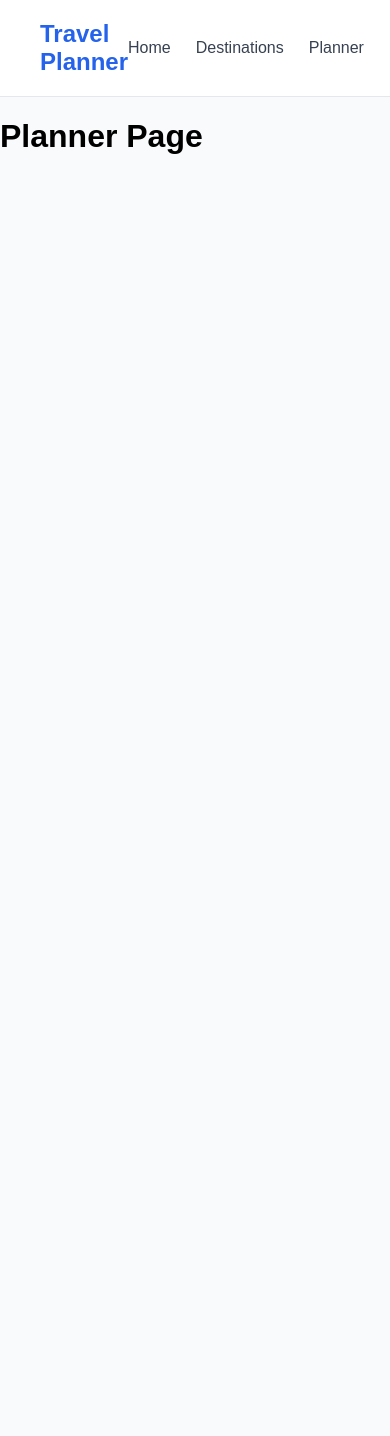
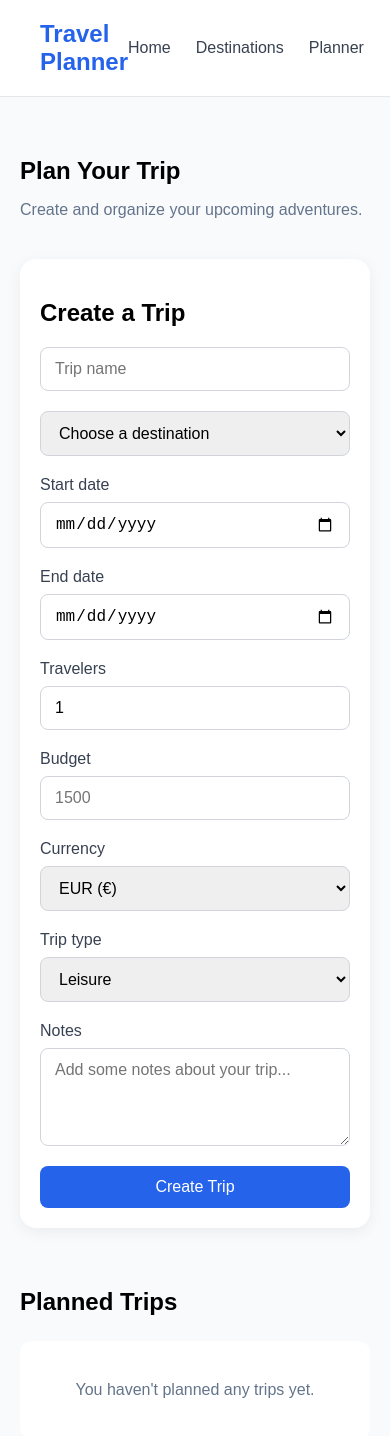
Before and after one commit to vanesapoghosyann/travel-planer-app, a React (Vite) app: page /planner in a window 390 px wide. Shown: the top 1436 px of the page. Before the commit the page ends 844 px from the top, so only its background shows below. Built offline with nearby package versions, Linux system fonts and the light colour scheme.

Commit message:
Add advanced trip information fields

```diff
--- a/src/components/TripCard.jsx
+++ b/src/components/TripCard.jsx
@@ -0,0 +1,38 @@
+function TripCard({ trip, onDelete }) {
+  return (
+    <article className="trip-card">
+      <div>
+        <h3>{trip.name}</h3>
+
+        <p>📍 {trip.destination}</p>
+
+        <p>
+          📅 {trip.startDate} → {trip.endDate}
+        </p>
+
+        <p>👥 {trip.travelers} travelers</p>
+
+        <p>
+          💰 {trip.budget} {trip.currency}
+        </p>
+
+        <p>🏷️ {trip.tripType}</p>
+
+        {trip.notes && (
+          <p className="trip-notes">
+            📝 {trip.notes}
+          </p>
+        )}
+      </div>
+
+      <button
+        className="delete-trip-button"
+        onClick={() => onDelete(trip.id)}
+      >
+        Delete
+      </button>
+    </article>
+  );
+}
+
+export default TripCard;
--- /dev/null
+++ b/src/pages/Planner.css
@@ -0,0 +1,180 @@
+.planner-page {
+  max-width: 1200px;
+  margin: 0 auto;
+  padding: 60px 40px;
+}
+
+.planner-header {
+  margin-bottom: 40px;
+}
+
+.planner-header h1 {
+  margin-bottom: 10px;
+}
+
+.planner-header p {
+  color: #64748b;
+}
+
+.trip-form-section {
+  padding: 30px;
+  margin-bottom: 60px;
+  background: white;
+  border-radius: 16px;
+  box-shadow: 0 4px 15px rgba(0, 0, 0, 0.06);
+}
+
+.trip-form {
+  display: grid;
+  gap: 20px;
+}
+
+.trip-form input,
+.trip-form select {
+  width: 100%;
+  padding: 12px 14px;
+
+  border: 1px solid #d1d5db;
+  border-radius: 8px;
+
+  font-size: 1rem;
+}
+
+.trip-form label {
+  display: grid;
+  gap: 8px;
+  color: #374151;
+}
+
+.trip-form button {
+  width: fit-content;
+  padding: 12px 22px;
+
+  border: none;
+  border-radius: 8px;
+
+  background: #2563eb;
+  color: white;
+
+  font-size: 1rem;
+  cursor: pointer;
+}
+
+.trip-form button:hover {
+  background: #1d4ed8;
+}
+
+.planned-trips h2 {
+  margin-bottom: 25px;
+}
+
+.trips-grid {
+  display: grid;
+  grid-template-columns: repeat(3, 1fr);
+  gap: 25px;
+}
+
+.trip-card {
+  display: flex;
+  flex-direction: column;
+  justify-content: space-between;
+
+  min-height: 200px;
+  padding: 25px;
+
+  background: white;
+  border-radius: 16px;
+
+  box-shadow: 0 4px 15px rgba(0, 0, 0, 0.06);
+}
+
+.trip-card h3 {
+  margin-top: 0;
+  margin-bottom: 15px;
+}
+
+.trip-card p {
+  color: #64748b;
+}
+
+.delete-trip-button {
+  align-self: flex-start;
+
+  margin-top: 20px;
+  padding: 8px 14px;
+
+  border: none;
+  border-radius: 6px;
+
+  background: #fee2e2;
+  color: #dc2626;
+
+  cursor: pointer;
+}
+
+.delete-trip-button:hover {
+  background: #fecaca;
+}
+
+.empty-trips {
+  padding: 40px;
+
+  text-align: center;
+
+  background: white;
+  border-radius: 12px;
+
+  color: #64748b;
+}
+
+
+@media (max-width: 900px) {
+  .trips-grid {
+    grid-template-columns: repeat(2, 1fr);
+  }
+}
+
+@media (max-width: 600px) {
+  .planner-page {
+    padding: 40px 20px;
+  }
+
+  .trip-form-section {
+    padding: 20px;
+  }
+
+  .trips-grid {
+    grid-template-columns: 1fr;
+  }
+
+  .trip-form button {
+    width: 100%;
+  }
+}
+
+.trip-form textarea {
+  width: 100%;
+  padding: 12px 14px;
+
+  border: 1px solid #d1d5db;
+  border-radius: 8px;
+
+  font-family: inherit;
+  font-size: 1rem;
+
+  resize: vertical;
+}
+
+.trip-form input:focus,
+.trip-form select:focus,
+.trip-form textarea:focus {
+  outline: none;
+  border-color: #2563eb;
+}
+
+
+.trip-notes {
+  padding-top: 10px;
+  border-top: 1px solid #e5e7eb;
+  line-height: 1.5;
+}
--- a/src/pages/Planner.jsx
+++ b/src/pages/Planner.jsx
@@ -1,8 +1,208 @@
+import { useEffect, useState } from "react";
+
+import TripCard from "../components/TripCard";
+import destinations from "../data/destinations";
+
+import "./Planner.css";
+
 function Planner() {
+  const [trips, setTrips] = useState(() => {
+    const savedTrips = localStorage.getItem("travelPlannerTrips");
+
+    return savedTrips ? JSON.parse(savedTrips) : [];
+  });
+
+  const [tripName, setTripName] = useState("");
+  const [destination, setDestination] = useState("");
+  const [startDate, setStartDate] = useState("");
+  const [endDate, setEndDate] = useState("");
+
+  const [travelers, setTravelers] = useState(1);
+  const [budget, setBudget] = useState("");
+  const [currency, setCurrency] = useState("EUR");
+  const [tripType, setTripType] = useState("Leisure");
+  const [notes, setNotes] = useState("");
+
+
+  useEffect(() => {
+    localStorage.setItem("travelPlannerTrips", JSON.stringify(trips));
+  }, [trips]);
+
+  const handleSubmit = (event) => {
+    event.preventDefault();
+
+    if (!tripName || !destination || !startDate || !endDate) {
+      return;
+    }
+
+    const newTrip = {
+      id: Date.now(),
+      name: tripName,
+      destination,
+      startDate,
+      endDate,
+      travelers: Number(travelers),
+      budget: Number(budget),
+      currency,
+      tripType,
+      notes,
+    };
+
+    setTrips((currentTrips) => [...currentTrips, newTrip]);
+
+    setTripName("");
+    setDestination("");
+    setStartDate("");
+    setEndDate("");
+
+    setTravelers(1);
+    setBudget("");
+    setCurrency("EUR");
+    setTripType("Leisure");
+    setNotes("");
+  };
+
+  const deleteTrip = (tripId) => {
+    setTrips((currentTrips) =>
+      currentTrips.filter((trip) => trip.id !== tripId)
+    );
+  };
+
   return (
-    <div>
-      <h1>Planner Page</h1>
-    </div>
+    <main className="planner-page">
+      <section className="planner-header">
+        <h1>Plan Your Trip</h1>
+        <p>Create and organize your upcoming adventures.</p>
+      </section>
+
+      <section className="trip-form-section">
+        <h2>Create a Trip</h2>
+
+        <form onSubmit={handleSubmit} className="trip-form">
+          <input
+            type="text"
+            placeholder="Trip name"
+            value={tripName}
+            onChange={(event) => setTripName(event.target.value)}
+          />
+
+          <select
+            value={destination}
+            onChange={(event) => setDestination(event.target.value)}
+          >
+            <option value="">Choose a destination</option>
+
+            {destinations.map((item) => (
+              <option key={item.id} value={item.name}>
+                {item.name}, {item.country}
+              </option>
+            ))}
+          </select>
+
+          <label>
+            Start date
+            <input
+              type="date"
+              value={startDate}
+              onChange={(event) => setStartDate(event.target.value)}
+            />
+          </label>
+
+          <label>
+            End date
+            <input
+              type="date"
+              value={endDate}
+              onChange={(event) => setEndDate(event.target.value)}
+            />
+          </label>
+
+          <label>
+            Travelers
+
+            <input
+              type="number"
+              min="1"
+              value={travelers}
+              onChange={(event) => setTravelers(event.target.value)}
+            />
+          </label>
+
+          <label>
+            Budget
+
+            <input
+              type="number"
+              min="0"
+              placeholder="1500"
+              value={budget}
+              onChange={(event) => setBudget(event.target.value)}
+            />
+          </label>
+
+          <label>
+            Currency
+
+            <select
+              value={currency}
+              onChange={(event) => setCurrency(event.target.value)}
+            >
+              <option value="EUR">EUR (€)</option>
+              <option value="USD">USD ($)</option>
+              <option value="GBP">GBP (£)</option>
+            </select>
+          </label>
+
+          <label>
+            Trip type
+
+            <select
+              value={tripType}
+              onChange={(event) => setTripType(event.target.value)}
+            >
+              <option value="Leisure">Leisure</option>
+              <option value="Adventure">Adventure</option>
+              <option value="Business">Business</option>
+              <option value="Family">Family</option>
+              <option value="Romantic">Romantic</option>
+            </select>
+          </label>
+
+          <label>
+            Notes
+
+            <textarea
+              placeholder="Add some notes about your trip..."
+              value={notes}
+              onChange={(event) => setNotes(event.target.value)}
+              rows="4"
+            />
+          </label>
+
+          <button type="submit">Create Trip</button>
+        </form>
+      </section>
+
+      <section className="planned-trips">
+        <h2>Planned Trips</h2>
+
+        {trips.length > 0 ? (
+          <div className="trips-grid">
+            {trips.map((trip) => (
+              <TripCard
+                key={trip.id}
+                trip={trip}
+                onDelete={deleteTrip}
+              />
+            ))}
+          </div>
+        ) : (
+          <p className="empty-trips">
+            You haven't planned any trips yet.
+          </p>
+        )}
+      </section>
+    </main>
   );
 }
 
```
